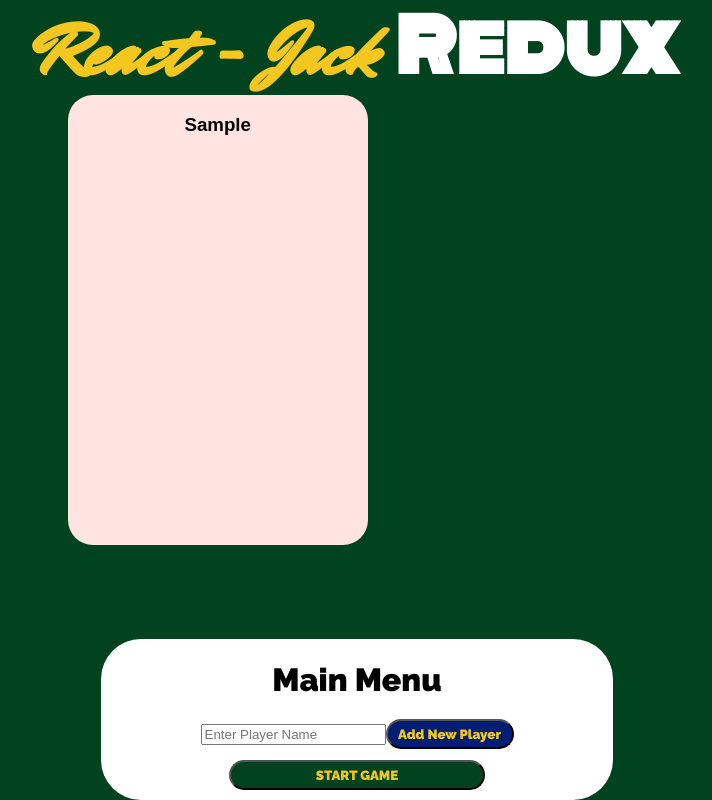
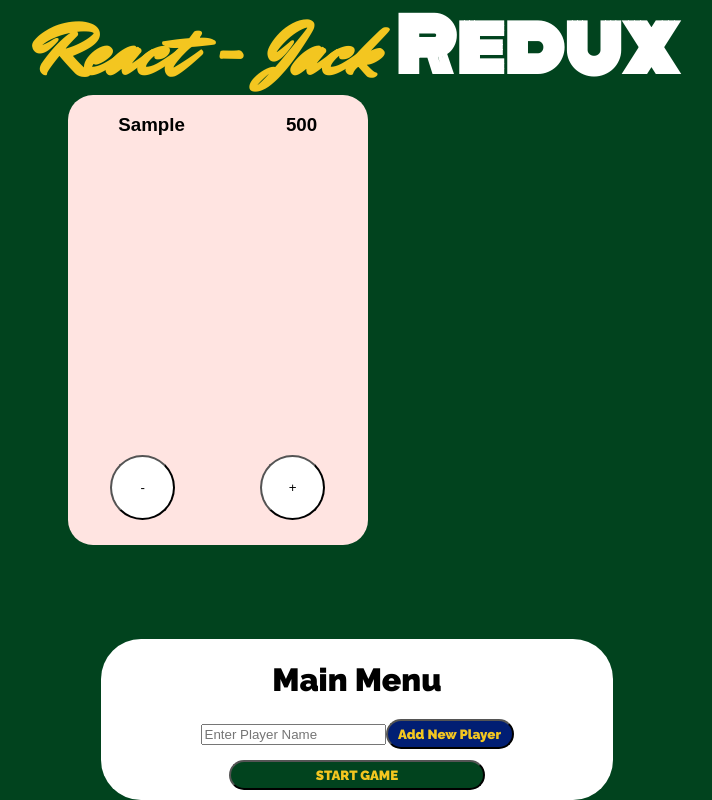
Before and after one commit to TylerBriskie/black-jack-redux, a React (Create React App) app: page / in a window 1280 px wide. Both pictures are taken after typing "Sample" into the empty fields and a click on the input "Add New Player". Shown: the whole page, without its empty margins (283-995 px from the left). Built offline with nearby package versions, Linux system fonts and the light colour scheme.

Commit message:
Added wager buttons to player component

```diff
--- a/src/modules/Player/Player.css
+++ b/src/modules/Player/Player.css
@@ -4,4 +4,24 @@
     border-radius: 25px;
     background-color:mistyrose;
     margin: 0 2em;
+    display: flex;
+    flex-direction: column;
+    justify-content: space-between;
 }
+
+.player-buttons, .player-header {
+    display: flex;
+    flex-direction: row;
+    justify-content: space-around;
+}
+
+.player-buttons {
+    margin-bottom: 25px;
+}
+
+.wager-button {
+    width: 65px;
+    height: 65px;
+    border-radius: 50%;
+    background-color: white;
+}
--- a/src/modules/Player/Player.jsx
+++ b/src/modules/Player/Player.jsx
@@ -12,8 +12,15 @@ class Player extends React.Component {
         console.log("PLAYER PROPS", this.props)
         return (
             <div className="player-object">
-                <h3>{this.props.name}</h3>
+                <div className="player-header">
+                    <h3>{this.props.name}</h3>
+                    <h3>{this.props.bankRoll}</h3>
+                </div>
 
+                <div className="player-buttons">
+                    <button className="wager-button">-</button>
+                    <button className="wager-button">+</button>
+                </div>
             </div>
         )
     }
```
